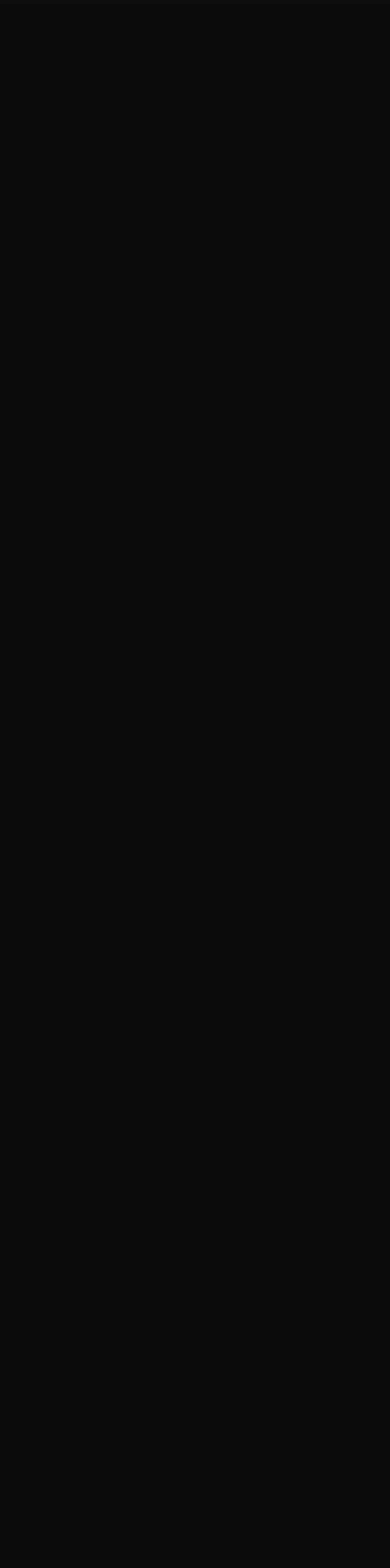
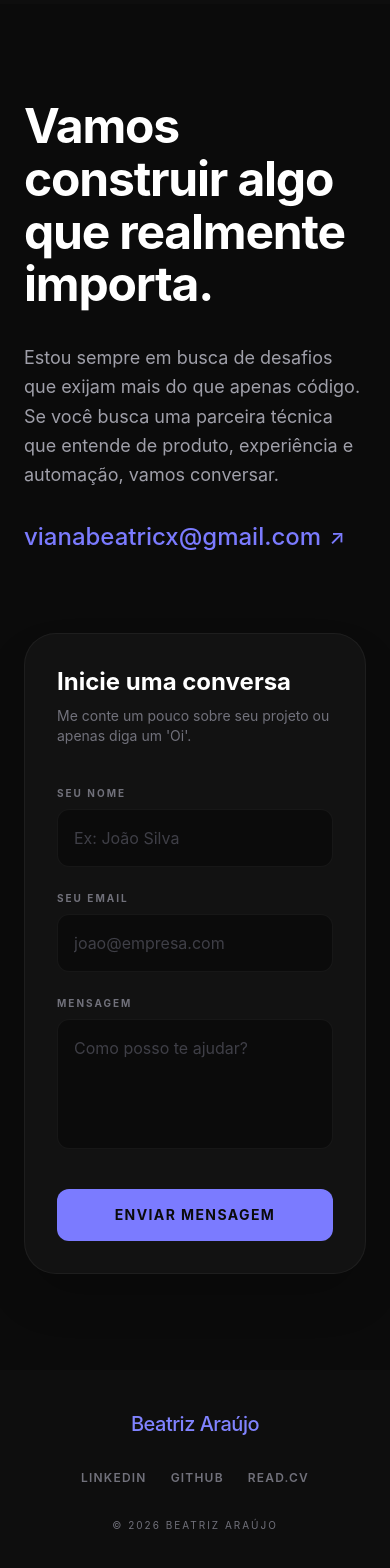
Before and after one commit to beatrizaraujov/portifolio, a Next.js app: page / in a window 390 px wide. Shown: the part 7384-8952 px from the top of the page. Before the commit the page ends 7388 px from the top, so only its background shows below. Built offline with nearby package versions, Linux system fonts and the light colour scheme.

Commit message:
inicio de configuração de envio de e-mail e footer

```diff
--- a/app/components/layout/Footer.tsx
+++ b/app/components/layout/Footer.tsx
@@ -0,0 +1,32 @@
+import Link from 'next/link';
+
+export default function Footer() {
+  return (
+    <footer className="w-full bg-[#0E0E0E] px-6 py-10 md:px-16">
+      <div className="flex flex-col items-center gap-8 md:flex-row md:justify-between md:gap-0">
+
+        <div className="text-xl font-medium tracking-tight">
+          <span className="text-[#8083FF]"> Beatriz Araújo</span>
+        </div>
+
+        <nav className="flex flex-wrap justify-center gap-6 text-xs font-semibold uppercase tracking-widest text-zinc-500">
+          <Link href="https://www.linkedin.com/in/beatriz-ara%C3%BAjo-386976270/" className="hover:text-[#E5E2E1] transition-colors">Linkedin</Link>
+          <Link href="https://github.com/beatrizaraujov" className="hover:text-[#E5E2E1] transition-colors">Github</Link>
+          <Link
+            href="/curriculo-maria%20beatriz.pdf"
+            target="_blank"
+            rel="noopener noreferrer"
+            className="hover:text-[#E5E2E1] transition-colors"
+          >
+            Read.cv
+          </Link>
+        </nav>
+
+        <div className="text-[10px] uppercase tracking-[0.2em] text-zinc-500 md:text-xs">
+          © 2026 Beatriz Araújo
+        </div>
+
+      </div>
+    </footer>
+  );
+}
--- /dev/null
+++ b/app/components/sections/Contact.tsx
@@ -0,0 +1,108 @@
+"use client";
+import { useState } from "react";
+
+export default function Contact() {
+
+  const [nome, setNome] = useState("");
+  const [email, setEmail] = useState("");
+  const [mensagem, setMensagem] = useState("");
+
+
+  const handleSubmit = async (e) => {
+    e.preventDefault();
+
+
+    console.log("Dados capturados com sucesso:", { nome, email, mensagem });
+
+    alert(`Obrigada, ${nome}! Seus dados foram capturados. Próximo passo: Resend.`);
+
+
+    setNome("");
+    setEmail("");
+    setMensagem("");
+  };
+
+  return (
+    <section className="bg-[#0B0B0B] py-24 px-6 md:px-12 lg:px-24">
+      <div className="max-w-[1440px] mx-auto grid grid-cols-1 lg:grid-cols-2 gap-20 items-center">
+
+
+        <div className="flex flex-col gap-8">
+          <h2 className="text-5xl lg:text-7xl font-bold tracking-tight text-white leading-[1.1]">
+            Vamos construir algo que realmente importa.
+          </h2>
+
+          <p className="text-zinc-400 text-lg lg:text-xl max-w-md leading-relaxed">
+            Estou sempre em busca de desafios que exijam mais do que apenas código.
+            Se você busca uma parceira técnica que entende de produto, experiência e automação, vamos conversar.
+          </p>
+
+          <a
+            href="mailto:vianabeatricx@gmail.com"
+            className="text-[#7B7BFF] text-2xl lg:text-3xl font-medium hover:underline flex items-center gap-2 transition-all"
+          >
+            vianabeatricx@gmail.com <span className="text-xl">↗</span>
+          </a>
+        </div>
+
+
+        <div className="bg-[#121212] p-8 md:p-12 rounded-[32px] border border-white/5 shadow-2xl">
+          <div className="mb-10">
+            <h3 className="text-white text-2xl font-bold mb-2">Inicie uma conversa</h3>
+            <p className="text-zinc-500 text-sm">Me conte um pouco sobre seu projeto ou apenas diga um 'Oi'.</p>
+          </div>
+
+          <form onSubmit={handleSubmit} className="flex flex-col gap-6">
+
+            <div className="flex flex-col gap-2">
+              <label className="text-[10px] uppercase tracking-[0.2em] text-zinc-500 font-bold">Seu Nome</label>
+              <input
+                type="text"
+                required
+                value={nome}
+                onChange={(e) => setNome(e.target.value)}
+                placeholder="Ex: João Silva"
+                className="bg-[#0B0B0B] border border-white/5 rounded-xl p-4 text-white placeholder:text-zinc-700 focus:border-[#7B7BFF]/50 outline-none transition-all"
+              />
+            </div>
+
+
+            <div className="flex flex-col gap-2">
+              <label className="text-[10px] uppercase tracking-[0.2em] text-zinc-500 font-bold">Seu Email</label>
+              <input
+                type="email"
+                required
+                value={email}
+                onChange={(e) => setEmail(e.target.value)}
+                placeholder="joao@empresa.com"
+                className="bg-[#0B0B0B] border border-white/5 rounded-xl p-4 text-white placeholder:text-zinc-700 focus:border-[#7B7BFF]/50 outline-none transition-all"
+              />
+            </div>
+
+
+            <div className="flex flex-col gap-2">
+              <label className="text-[10px] uppercase tracking-[0.2em] text-zinc-500 font-bold">Mensagem</label>
+              <textarea
+                rows={4}
+                required
+                value={mensagem}
+                onChange={(e) => setMensagem(e.target.value)}
+                placeholder="Como posso te ajudar?"
+                className="bg-[#0B0B0B] border border-white/5 rounded-xl p-4 text-white placeholder:text-zinc-700 focus:border-[#7B7BFF]/50 outline-none transition-all resize-none"
+              />
+            </div>
+
+
+            <button
+              type="submit"
+              className="bg-[#7B7BFF] hover:bg-[#6666FF] text-[#0B0B0B] font-bold py-4 rounded-xl mt-4 transition-all uppercase tracking-widest text-sm"
+            >
+              Enviar Mensagem
+            </button>
+          </form>
+        </div>
+
+      </div>
+    </section>
+  );
+}
--- a/app/components/sections/Tech.tsx
+++ b/app/components/sections/Tech.tsx
@@ -14,8 +14,6 @@ export default function Tech() {
   return (
     <section className="bg-[#0E0E0E] py-32 px-6">
       <div className="max-w-[1440px] mx-auto flex flex-col items-center">
-
-        {/* Header Centralizado - Baseado no print Desktop */}
         <div className="flex flex-col items-center text-center mb-20">
           <span className="text-[#7B7BFF] uppercase font-black tracking-[0.4em] text-[12px]">
             Tech Ecosystem
@@ -24,8 +22,6 @@ export default function Tech() {
             Onde a lógica encontra o design
           </h4>
         </div>
-
-        {/* Grid de Cards - Responsivo para Mobile (2 colunas) e Desktop (7 colunas) */}
         <div className="grid grid-cols-2 md:grid-cols-4 lg:grid-cols-7 gap-4 w-full">
           {technologies.map((tech) => (
             <div
--- a/app/layout.tsx
+++ b/app/layout.tsx
@@ -1,6 +1,7 @@
 import type { Metadata } from "next";
 import "./globals.css";
 import Navbar from "./components/layout/Navbar";
+import Footer from "./components/layout/Footer"; // 1. Primeiro, importe o componente
 
 export const metadata: Metadata = {
   title: "Beatriz Araújo | Product Engineer",
@@ -14,11 +15,16 @@ export default function RootLayout({
 }) {
   return (
     <html lang="pt-BR">
-      <body className="min-h-screen antialiased">
+      {/* Adicione a classe flex e flex-col para garantir que o rodapé "empurre" se a página tiver pouco conteúdo */}
+      <body className="min-h-screen antialiased flex flex-col">
         <Navbar />
-        <main className="pt-24">
+
+        {/* O flex-grow faz o main ocupar todo o espaço disponível, empurrando o footer para o fundo */}
+        <main className="pt-24 flex-grow">
           {children}
         </main>
+
+        <Footer /> {/* 2. Coloque o rodapé aqui, antes do fechamento do body */}
       </body>
     </html>
   );
--- a/app/page.tsx
+++ b/app/page.tsx
@@ -2,6 +2,7 @@ import Hero from "./components/sections/Hero";
 import Diferencial from "./components/sections/Diferencial";
 import Projects from "./components/sections/Projects";
 import Tech from "./components/sections/Tech";
+import Contact from "./components/sections/Contact";
 export default function Home() {
   return (
     <main>
@@ -9,6 +10,7 @@ export default function Home() {
       <Diferencial />
       <Projects />
       <Tech />
+      <Contact />
     </main>
   );
 }
```
Also changed, not shown: 1 other file (tests, documents, lock files or other folders).
